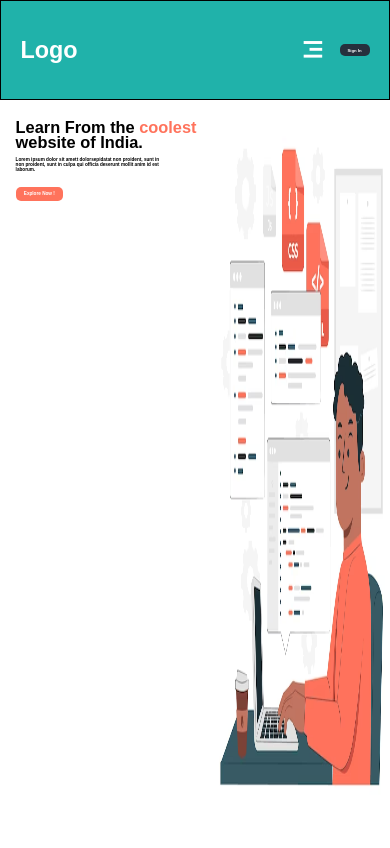
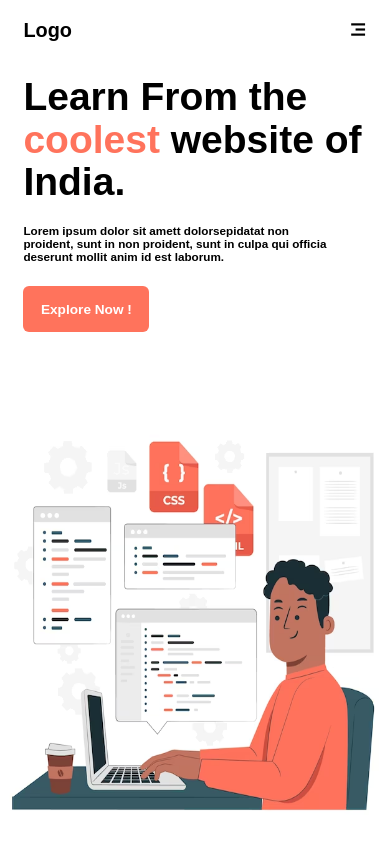
Before and after one commit to surendra57/Responsive-React, a Next.js app: page / in a window 390 px wide. Built offline with nearby package versions, Linux system fonts and the light colour scheme.

Commit message:
find new hack for Responsive the web

```diff
--- a/app/globals.css
+++ b/app/globals.css
@@ -25,7 +25,7 @@ body {
 .nav {
   width: 100%;
   height: 100px;
-  border: 1px solid black;
+  /* border: 1px solid black; */
   /* background-color: red; */
   display: flex;
   align-items: center;
@@ -49,7 +49,7 @@ body {
   font-weight: 800;
   display: none;
 }
-.nav button{
+.nav button {
   padding: 1vw 2vw;
   background-color: rgb(38, 48, 61);
   color: #fff;
@@ -60,15 +60,13 @@ body {
   border: none;
 }
 
-.content{
-
+.content {
   height: calc(100% - 100px);
   width: 100%;
   display: flex;
   position: relative;
 }
-.left{
-
+.left {
   height: 100%;
   width: 55%;
   /* background-color: crimson; */
@@ -79,10 +77,10 @@ body {
   font-size: 4.2vw;
   line-height: 4vw;
 }
-.left h1 span{
-  color: #FF735C;
+.left h1 span {
+  color: #ff735c;
 }
-.left p{
+.left p {
   font-size: 1.2vw;
   font-weight: 600;
   width: 80%;
@@ -90,10 +88,10 @@ body {
   margin-bottom: 2.5vw;
 }
 
-.left button{
+.left button {
   font-size: 1.2vw;
   padding: 1.1vw 2.1vw;
-  background-color: #FF735C;
+  background-color: #ff735c;
   color: #fff;
   border: none;
   border-radius: 5px;
@@ -101,43 +99,68 @@ body {
   cursor: pointer;
 }
 
-
-.right{
+.right {
   height: 100%;
   width: 45%;
   /* background-color: royalblue; */
 }
-.right img{
-height: 100%;
-width: 100%;
+.right img {
+  height: 100%;
+  width: 100%;
 }
-
-
-
-
-
-
-
-
-
 
 @media (max-width: 600px) {
   .nav {
-    background-color: lightseagreen;
-    color: #fff;
-    padding: 0 5vw;
+
+    padding: 0 6vw;
+    height: 60px;
   }
 
   .nav h2 {
-    font-size: 6vw;
+    font-size: 5.1vw;
+  }
+  .nav button{
+    display: none;
   }
 
   .nav-part2 h4 {
     font-size: 4vw;
     display: none;
   }
+
   .nav i {
     display: block;
-    font-size: 6vw;
+    font-size: 4.5vw;
   }
+  .content{
+    height: calc(100% - 60px);
+    flex-direction: column;
+  }
+  .left{
+    width: 100%;
+    height: 45%;
+    padding: 4vw 6vw;
+  }
+  .right{
+    width: 100%;
+    height: 55%;
+  }
+
+  .left h1{
+    font-size: 10vw;
+    line-height: 11vw;
+  }
+  .left p{
+    font-size: 3vw;
+    width: 90%;
+    margin-top: 5vw;
+    margin-bottom: 6vw;
+  }
+  .content button{
+    padding: 4vw 4.5vw;
+    border-radius: 6px;
+    font-size: 3.5vw;
+    font-weight: 600;
+  }
+
 }
```
Also changed, not shown: app/layout.js (+8 -10 lines), app/page.js (+16 -9 lines).
